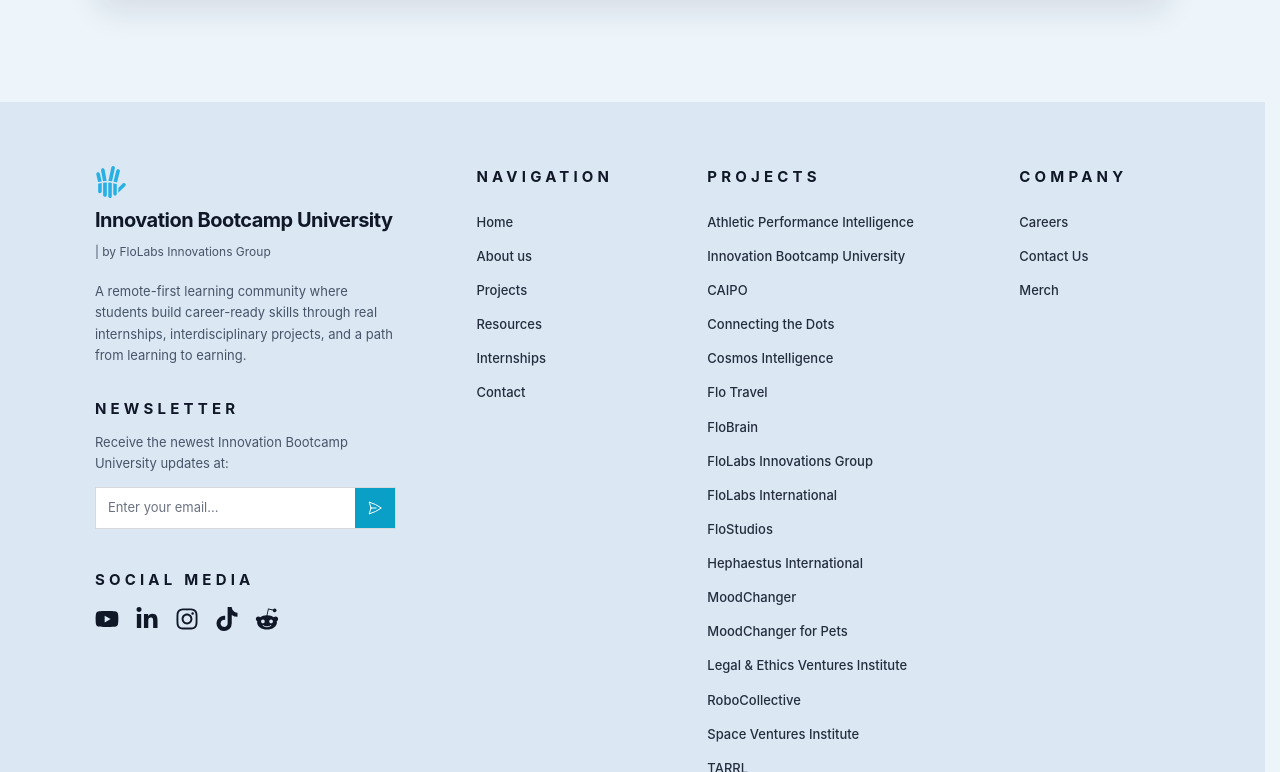
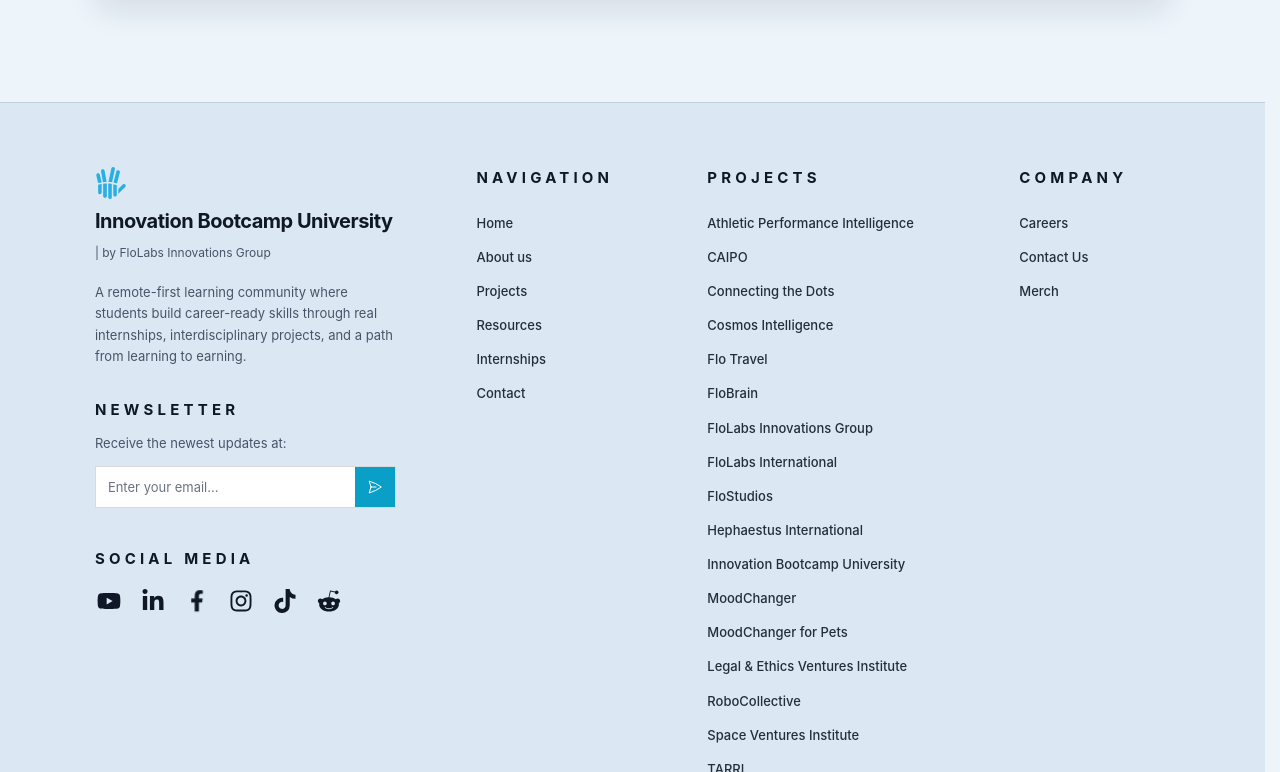
Before and after one commit to FlolabsInnovationsGroup/bootcampuniversity, a Next.js app: page / in a window 1280 px wide. Shown: the part 5388-6160 px from the top of the page. Built offline with nearby package versions, Linux system fonts and the light colour scheme.

Commit message:
updated footer

```diff
--- a/src/app/globals.css
+++ b/src/app/globals.css
@@ -1915,27 +1915,38 @@ a {
 }
 
 .site-footer {
-  --footer-accent: #13a7cb;
-  --footer-bg: #0e1525;
-  --footer-text: #ffffff;
-  --footer-muted: #a0a8b8;
-  --footer-brand: #ffffff;
-  --footer-divider: rgb(255 255 255 / 0.12);
+  --footer-accent: var(--primary);
   --footer-logo-filter: brightness(0) saturate(100%) invert(56%) sepia(89%)
     saturate(749%) hue-rotate(163deg) brightness(93%) contrast(92%);
   --footer-form-bg: #ffffff;
   --footer-form-border: rgb(255 255 255 / 0.2);
   --footer-input-text: #111827;
   --footer-input-placeholder: #8a8a8a;
-  --footer-submit-bg: #000000;
-  --footer-submit-text: #ffffff;
-
-  background-color: var(--footer-bg);
+
   color: var(--footer-text);
+  border-top: 1px solid var(--footer-divider);
+}
+
+:root:not([data-theme="light"]) .site-footer,
+:root[data-theme="dark"] .site-footer {
+  background:
+    radial-gradient(
+      70% 130% at 50% 0%,
+      color-mix(in srgb, var(--primary) 7%, transparent) 0%,
+      color-mix(in srgb, var(--primary) 3.5%, transparent) 34%,
+      transparent 68%
+    ),
+    #1e1e1e;
+  --footer-text: #f5f5f5;
+  --footer-muted: #d2d2d2;
+  --footer-brand: #f5f5f5;
+  --footer-divider: rgb(255 255 255 / 0.1);
+  --footer-submit-bg: var(--primary);
+  --footer-submit-text: var(--button-primary-text);
 }
 
 :root[data-theme="light"] .site-footer {
-  --footer-bg: #dbe8f4;
+  background: #dbe8f4;
   --footer-text: #101828;
   --footer-muted: #475467;
   --footer-brand: #101828;
@@ -1998,6 +2009,11 @@ a {
 }
 
 .site-footer-social {
+  display: inline-flex;
+  align-items: center;
+  justify-content: center;
+  width: 1.75rem;
+  height: 1.75rem;
   color: var(--footer-text);
   transition: color 0.2s ease;
 }
@@ -2008,7 +2024,13 @@ a {
 }
 
 .site-footer-social svg {
+  width: 1.5rem;
+  height: 1.5rem;
   fill: currentColor;
+}
+
+.site-footer-social--facebook svg {
+  transform: scale(0.9);
 }
 
 .site-footer-submit:hover,
--- a/src/components/Footer.tsx
+++ b/src/components/Footer.tsx
@@ -3,7 +3,7 @@
 import Image from "next/image";
 import Link from "next/link";
 import { FormEvent, type ReactNode } from "react";
-import { FaInstagram, FaLinkedinIn, FaRedditAlien, FaTiktok, FaYoutube } from "react-icons/fa";
+import { FaFacebookF, FaInstagram, FaLinkedinIn, FaRedditAlien, FaTiktok, FaYoutube } from "react-icons/fa";
 import { HiOutlinePaperAirplane } from "react-icons/hi2";
 
 type FooterNavLink = { label: string; href: string; external?: boolean };
@@ -29,7 +29,6 @@ const projectLinks: FooterNavLink[] = [
     href: "https://www.athleticperformanceintelligence.com/",
     external: true
   },
-  { label: "Innovation Bootcamp University", href: "https://www.bootcampuniversity.org/", external: true },
   { label: "CAIPO", href: "https://www.caipo.ai/", external: true },
   {
     label: "Connecting the Dots",
@@ -43,6 +42,7 @@ const projectLinks: FooterNavLink[] = [
   { label: "FloLabs International", href: "https://www.flolabs.international/", external: true },
   { label: "FloStudios", href: "https://www.flostudios.ai/", external: true },
   { label: "Hephaestus International", href: "https://hephaestus.international/", external: true },
+  { label: "Innovation Bootcamp University", href: "https://www.bootcampuniversity.org/", external: true },
   { label: "MoodChanger", href: "https://www.moodchanger.ai/", external: true },
   { label: "MoodChanger for Pets", href: "https://www.moodchanger.ai/", external: true },
   {
@@ -69,6 +69,12 @@ const socialLinks = [
     label: "LinkedIn",
     href: "https://www.linkedin.com/company/flolabs-innovation/",
     icon: FaLinkedinIn
+  },
+  {
+    label: "Facebook",
+    href: "https://www.facebook.com/people/Flo-Labs-RD/61572285432918/",
+    icon: FaFacebookF,
+    className: "site-footer-social--facebook"
   },
   {
     label: "Instagram",
@@ -183,7 +189,7 @@ export function Footer() {
               <div>
                 <FooterHeading>Newsletter</FooterHeading>
                 <p className="site-footer-muted mt-3 text-[13px] leading-relaxed">
-                  Receive the newest Innovation Bootcamp University updates at:
+                  Receive the newest updates at:
                 </p>
               </div>
               <form
@@ -216,16 +222,16 @@ export function Footer() {
             <div className="mt-10">
               <FooterHeading>Social media</FooterHeading>
               <div className="mt-4 flex flex-wrap items-center gap-4">
-                {socialLinks.map(({ label, href, icon: Icon }) => (
+                {socialLinks.map(({ label, href, icon: Icon, className }) => (
                   <a
                     key={label}
                     href={href}
-                    className="site-footer-social focus-ring rounded"
+                    className={`site-footer-social focus-ring rounded${className ? ` ${className}` : ""}`}
                     target="_blank"
                     rel="noopener noreferrer"
                     aria-label={label}
                   >
-                    <Icon className="h-6 w-6" aria-hidden />
+                    <Icon aria-hidden />
                   </a>
                 ))}
               </div>
```
